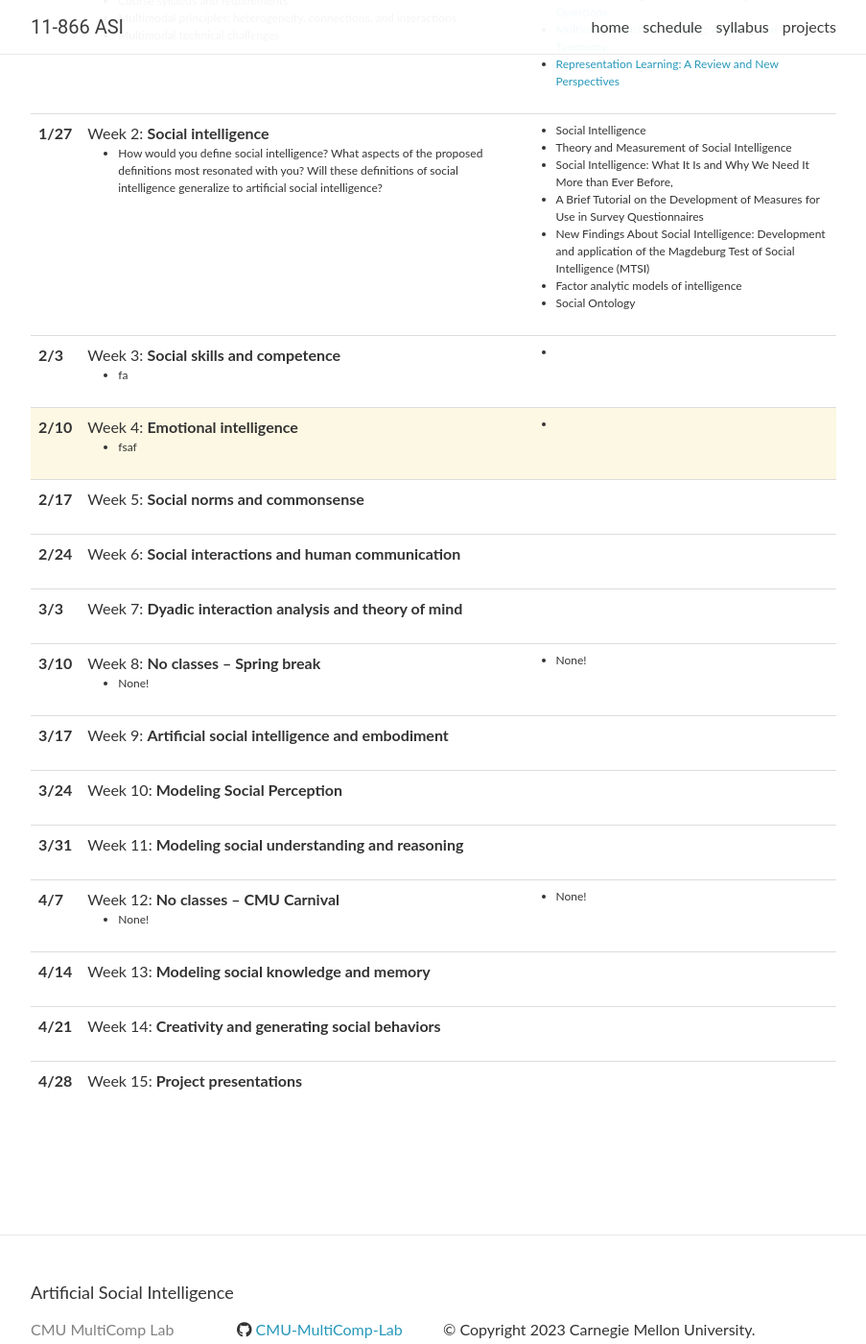
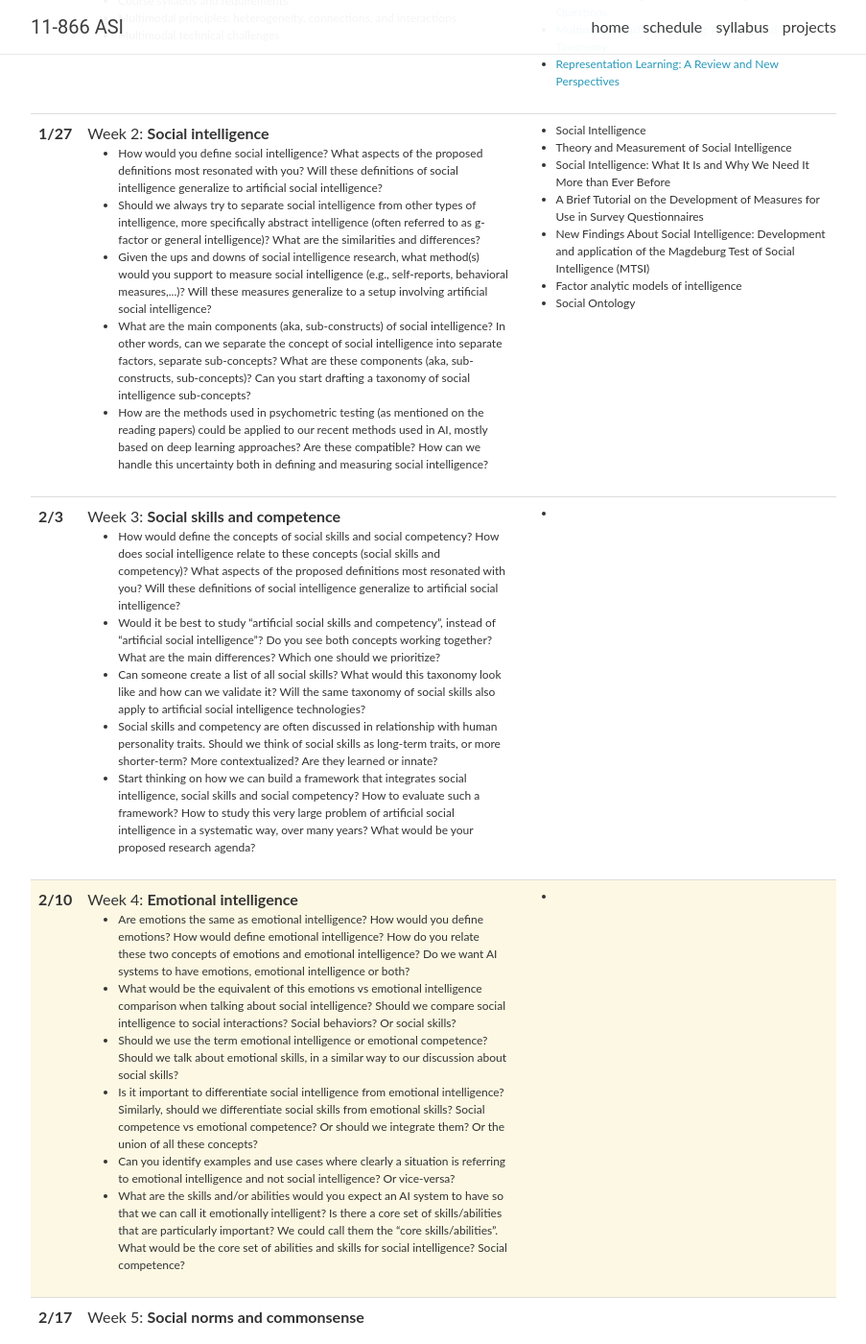
Before and after one commit to CMU-MultiComp-Lab/asi-course, a Jekyll site: the page built from spring2023/_pages/schedule.md, in a window 1280 px wide and 1400 px high, scrolled down 294 px. Shown: the whole window at 96% size, without its empty margins (188-1091 px from the left). Built offline with Jekyll 4.4.1, drawn with Linux system fonts in a browser that asks for light colours; nearby versions of some CDN libraries; comment, search, counter and statistics services are not loaded.

Commit message:
Update lectures_2023.yml

```diff
--- a/_data/lectures_2023.yml
+++ b/_data/lectures_2023.yml
@@ -16,10 +16,14 @@
     Week 2: <strong>Social intelligence</strong>
   topics:
     - How would you define social intelligence? What aspects of the proposed definitions most resonated with you? Will these definitions of social intelligence generalize to artificial social intelligence?
+    - Should we always try to separate social intelligence from other types of intelligence, more specifically abstract intelligence (often referred to as g-factor or general intelligence)? What are the similarities and differences?
+    - Given the ups and downs of social intelligence research, what method(s) would you support to measure social intelligence (e.g., self-reports, behavioral measures,...)? Will these measures generalize to a setup involving artificial social intelligence?
+    - What are the main components (aka, sub-constructs) of social intelligence? In other words, can we separate the concept of social intelligence into separate factors, separate sub-concepts? What are these components (aka, sub-constructs, sub-concepts)? Can you start drafting a taxonomy of social intelligence sub-concepts?
+    - How are the methods used in psychometric testing (as mentioned on the reading papers) could be applied to our recent methods used in AI, mostly based on deep learning approaches? Are these compatible? How can we handle this uncertainty both in defining and measuring social intelligence?
   readings:
     - Social Intelligence
     - Theory and Measurement of Social Intelligence
-    - Social Intelligence&#58; What It Is and Why We Need It More than Ever Before,
+    - Social Intelligence&#58; What It Is and Why We Need It More than Ever Before
     - A Brief Tutorial on the Development of Measures for Use in Survey Questionnaires
     - New Findings About Social Intelligence&#58; Development and application of the Magdeburg Test of Social Intelligence (MTSI)
     - Factor analytic models of intelligence
@@ -29,7 +33,11 @@
   title: >
     Week 3: <strong>Social skills and competence</strong>
   topics:
-    - fa
+    - How would define the concepts of social skills and social competency? How does social intelligence relate to these concepts (social skills and competency)? What aspects of the proposed definitions most resonated with you? Will these definitions of social intelligence generalize to artificial social intelligence?
+    - Would it be best to study “artificial social skills and competency”, instead of “artificial social intelligence”? Do you see both concepts working together? What are the main differences? Which one should we prioritize?
+    - Can someone create a list of all social skills? What would this taxonomy look like and how can we validate it? Will the same taxonomy of social skills also apply to artificial social intelligence technologies?
+    - Social skills and competency are often discussed in relationship with human personality traits. Should we think of social skills as long-term traits, or more shorter-term? More contextualized? Are they learned or innate?
+    - Start thinking on how we can build a framework that integrates social intelligence, social skills and social competency? How to evaluate such a framework? How to study this very large problem of artificial social intelligence in a systematic way, over many years?  What would be your proposed research agenda?
   readings:
     -
 
@@ -37,7 +45,12 @@
   title: >
     Week 4: <strong>Emotional intelligence</strong>
   topics:
-    - fsaf
+    - Are emotions the same as emotional intelligence? How would you define emotions? How would define emotional intelligence? How do you relate these two concepts of emotions and emotional intelligence? Do we want AI systems to have emotions, emotional intelligence or both?
+    - What would be the equivalent of this emotions vs emotional intelligence comparison when talking about social intelligence? Should we compare social intelligence to social interactions? Social behaviors? Or social skills?
+    - Should we use the term emotional intelligence or emotional competence? Should we talk about emotional skills, in a similar way to our discussion about social skills?
+    - Is it important to differentiate social intelligence from emotional intelligence? Similarly, should we differentiate social skills from emotional skills? Social competence vs emotional competence? Or should we integrate them? Or the union of all these concepts?
+    - Can you identify examples and use cases where clearly a situation is referring to emotional intelligence and not social intelligence? Or vice-versa?
+    - What are the skills and/or abilities would you expect an AI system to have so that we can call it emotionally intelligent? Is there a core set of skills/abilities that are particularly important? We could call them the “core skills/abilities”. What would be the core set of abilities and skills for social intelligence? Social competence?
   readings:
     -
 
```
